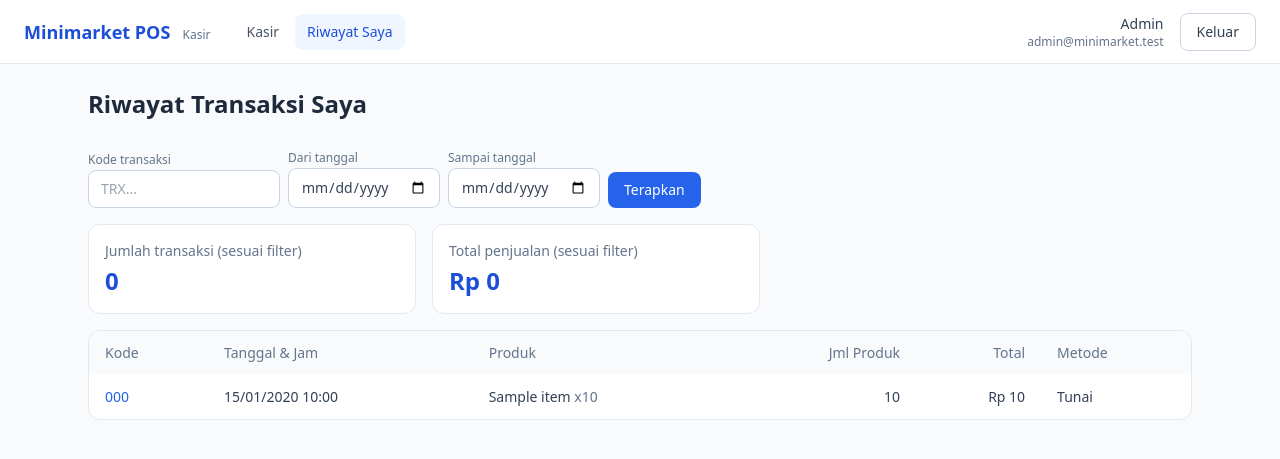
After one commit to arthuriovivi-cpu/pos-minimarket, a Laravel app: page /kasir/riwayat in a window 1280 px wide. The commit adds this page. Shown: the top 459 px of the page. Run offline with Laravel 12, Linux system fonts and the light colour scheme; a user stored in the database is signed in; data comes from the database, SQL or seed files in the repository; tables that the repository leaves empty hold one stand-in row (values such as "Sample post"); some libraries are stand-ins or nearby versions.

Commit message:
Tahap 5: riwayat transaksi admin dan kasir

```diff
--- /dev/null
+++ b/app/Http/Controllers/Kasir/HistoryController.php
@@ -0,0 +1,36 @@
+<?php
+
+namespace App\Http\Controllers\Kasir;
+
+use App\Http\Controllers\Controller;
+use App\Models\Transaction;
+use Illuminate\Http\Request;
+
+class HistoryController extends Controller
+{
+    public function index(Request $request)
+    {
+        $request->validate([
+            'date_from' => 'nullable|date',
+            'date_to' => 'nullable|date|after_or_equal:date_from',
+        ], [
+            'date_from.date' => 'Tanggal awal tidak valid.',
+            'date_to.date' => 'Tanggal akhir tidak valid.',
+            'date_to.after_or_equal' => 'Tanggal akhir tidak boleh sebelum tanggal awal.',
+        ]);
+
+        // Selalu dibatasi ke akun yang sedang login, tidak bisa diubah lewat URL
+        $query = Transaction::with('items')
+            ->where('user_id', $request->user()->id)
+            ->when($request->filled('code'), fn ($q) => $q->where('code', 'like', '%'.$request->code.'%'))
+            ->when($request->filled('date_from'), fn ($q) => $q->whereDate('created_at', '>=', $request->date_from))
+            ->when($request->filled('date_to'), fn ($q) => $q->whereDate('created_at', '<=', $request->date_to));
+
+        $summaryCount = (clone $query)->where('status', 'success')->count();
+        $summaryTotal = (clone $query)->where('status', 'success')->sum('total');
+
+        $transactions = $query->latest()->paginate(15)->withQueryString();
+
+        return view('kasir.history', compact('transactions', 'summaryCount', 'summaryTotal'));
+    }
+}
--- /dev/null
+++ b/resources/views/kasir/history.blade.php
@@ -0,0 +1,89 @@
+@extends('layouts.kasir')
+
+@section('title', 'Riwayat Saya')
+
+@section('content')
+<div class="max-w-6xl mx-auto p-6">
+    <h1 class="text-2xl font-semibold text-slate-800 mb-6">Riwayat Transaksi Saya</h1>
+
+    <form method="GET" action="{{ route('kasir.history') }}" class="flex flex-wrap items-end gap-2 mb-4">
+        <div>
+            <label class="text-xs text-slate-500">Kode transaksi</label>
+            <input type="text" name="code" value="{{ request('code') }}" placeholder="TRX..."
+                   class="block border border-slate-300 rounded-lg px-3 py-2 text-sm w-48 focus:outline-none focus:ring-2 focus:ring-blue-500">
+        </div>
+        <div>
+            <label class="text-xs text-slate-500">Dari tanggal</label>
+            <input type="date" name="date_from" value="{{ request('date_from') }}"
+                   class="block border border-slate-300 rounded-lg px-3 py-2 text-sm focus:outline-none focus:ring-2 focus:ring-blue-500">
+        </div>
+        <div>
+            <label class="text-xs text-slate-500">Sampai tanggal</label>
+            <input type="date" name="date_to" value="{{ request('date_to') }}"
+                   class="block border border-slate-300 rounded-lg px-3 py-2 text-sm focus:outline-none focus:ring-2 focus:ring-blue-500">
+        </div>
+        <button type="submit" class="bg-blue-600 hover:bg-blue-700 text-white px-4 py-2 rounded-lg text-sm font-medium">Terapkan</button>
+        @if (request()->hasAny(['code', 'date_from', 'date_to']))
+            <a href="{{ route('kasir.history') }}" class="px-4 py-2 border border-slate-300 rounded-lg text-sm hover:bg-slate-100">Reset</a>
+        @endif
+    </form>
+
+    @if ($errors->any())
+        <div class="mb-4 text-sm text-red-700 bg-red-50 border border-red-200 rounded-lg p-3">
+            @foreach ($errors->all() as $message)
+                <div>{{ $message }}</div>
+            @endforeach
+        </div>
+    @endif
+
+    <div class="grid grid-cols-1 md:grid-cols-2 gap-4 mb-4 max-w-2xl">
+        <div class="bg-white border border-slate-200 rounded-xl p-4">
+            <div class="text-sm text-slate-500">Jumlah transaksi (sesuai filter)</div>
+            <div class="text-2xl font-semibold text-blue-700 mt-1">{{ $summaryCount }}</div>
+        </div>
+        <div class="bg-white border border-slate-200 rounded-xl p-4">
+            <div class="text-sm text-slate-500">Total penjualan (sesuai filter)</div>
+            <div class="text-2xl font-semibold text-blue-700 mt-1">Rp {{ number_format($summaryTotal, 0, ',', '.') }}</div>
+        </div>
+    </div>
+
+    <div class="bg-white border border-slate-200 rounded-xl overflow-x-auto">
+        <table class="w-full text-sm">
+            <thead class="bg-slate-50 text-slate-500 text-left">
+                <tr>
+                    <th class="px-4 py-3 font-medium">Kode</th>
+                    <th class="px-4 py-3 font-medium">Tanggal & Jam</th>
+                    <th class="px-4 py-3 font-medium">Produk</th>
+                    <th class="px-4 py-3 font-medium text-right">Jml Produk</th>
+                    <th class="px-4 py-3 font-medium text-right">Total</th>
+                    <th class="px-4 py-3 font-medium">Metode</th>
+                </tr>
+            </thead>
+            <tbody class="divide-y divide-slate-100">
+                @forelse ($transactions as $trx)
+                    <tr class="align-top">
+                        <td class="px-4 py-3 whitespace-nowrap">
+                            <a href="{{ route('receipt.show', $trx) }}" class="text-blue-600 hover:underline">{{ $trx->code }}</a>
+                        </td>
+                        <td class="px-4 py-3 whitespace-nowrap">{{ $trx->created_at->format('d/m/Y H:i') }}</td>
+                        <td class="px-4 py-3">
+                            @foreach ($trx->items as $item)
+                                <div>{{ $item->product_name }} <span class="text-slate-500">x{{ $item->quantity }}</span></div>
+                            @endforeach
+                        </td>
+                        <td class="px-4 py-3 text-right">{{ $trx->items->sum('quantity') }}</td>
+                        <td class="px-4 py-3 text-right font-medium">Rp {{ number_format($trx->total, 0, ',', '.') }}</td>
+                        <td class="px-4 py-3">{{ $trx->payment_method === 'qris' ? 'QRIS' : 'Tunai' }}</td>
+                    </tr>
+                @empty
+                    <tr>
+                        <td colspan="6" class="px-4 py-8 text-center text-slate-500">Belum ada transaksi. Mulai dari halaman Kasir.</td>
+                    </tr>
+                @endforelse
+            </tbody>
+        </table>
+    </div>
+
+    <div class="mt-4">{{ $transactions->links() }}</div>
+</div>
+@endsection
--- a/resources/views/layouts/admin.blade.php
+++ b/resources/views/layouts/admin.blade.php
@@ -17,6 +17,8 @@
          'icon' => 'M20 7l-8-4-8 4m16 0l-8 4m8-4v10l-8 4m0-10L4 7m8 4v10M4 7v10l8 4'],
         ['route' => 'admin.inventory.index', 'match' => 'admin.inventory.*', 'label' => 'Inventaris',
          'icon' => 'M9 5H7a2 2 0 00-2 2v12a2 2 0 002 2h10a2 2 0 002-2V7a2 2 0 00-2-2h-2M9 5a2 2 0 002 2h2a2 2 0 002-2M9 5a2 2 0 012-2h2a2 2 0 012 2m-6 9l2 2 4-4'],
+        ['route' => 'admin.transactions.index', 'match' => 'admin.transactions.*', 'label' => 'Transaksi',
+         'icon' => 'M9 17v-2m3 2v-4m3 4v-6m2 10H7a2 2 0 01-2-2V5a2 2 0 012-2h5.586a1 1 0 01.707.293l5.414 5.414a1 1 0 01.293.707V19a2 2 0 01-2 2z'],
         ['route' => 'admin.workers.index', 'match' => 'admin.workers.*', 'label' => 'Pekerja',
          'icon' => 'M17 20h5v-2a4 4 0 00-3-3.87M9 20H4v-2a4 4 0 013-3.87m6-4.13a4 4 0 11-8 0 4 4 0 018 0zm6 0a3 3 0 11-6 0 3 3 0 016 0z'],
     ];
--- a/resources/views/layouts/kasir.blade.php
+++ b/resources/views/layouts/kasir.blade.php
@@ -11,9 +11,21 @@
 </head>
 <body class="bg-slate-50 text-slate-700">
     <header class="h-16 bg-white border-b border-slate-200 flex items-center justify-between px-6">
-        <div>
-            <span class="text-lg font-semibold text-blue-700">Minimarket POS</span>
-            <span class="text-xs text-slate-500 ml-2">Kasir</span>
+        <div class="flex items-center gap-6">
+            <div>
+                <span class="text-lg font-semibold text-blue-700">Minimarket POS</span>
+                <span class="text-xs text-slate-500 ml-2">Kasir</span>
+            </div>
+            <nav class="flex gap-1">
+                <a href="{{ route('kasir.index') }}"
+                   class="px-3 py-2 rounded-lg text-sm font-medium {{ request()->routeIs('kasir.index') ? 'bg-blue-50 text-blue-700' : 'text-slate-600 hover:bg-slate-100' }}">
+                    Kasir
+                </a>
+                <a href="{{ route('kasir.history') }}"
+                   class="px-3 py-2 rounded-lg text-sm font-medium {{ request()->routeIs('kasir.history') ? 'bg-blue-50 text-blue-700' : 'text-slate-600 hover:bg-slate-100' }}">
+                    Riwayat Saya
+                </a>
+            </nav>
         </div>
         <div class="flex items-center gap-4">
             <div class="text-sm text-right">
--- a/routes/web.php
+++ b/routes/web.php
@@ -3,8 +3,10 @@
 use App\Http\Controllers\Admin\CategoryController;
 use App\Http\Controllers\Admin\InventoryController;
 use App\Http\Controllers\Admin\ProductController;
+use App\Http\Controllers\Admin\TransactionController;
 use App\Http\Controllers\Admin\WorkerController;
 use App\Http\Controllers\AuthController;
+use App\Http\Controllers\Kasir\HistoryController;
 use App\Http\Controllers\Kasir\PosController;
 use App\Http\Controllers\ReceiptController;
 use App\Models\Category;
@@ -45,9 +47,13 @@ Route::middleware(['auth', 'role:admin'])->prefix('admin')->name('admin.')->grou
     Route::get('/inventory/{product}/stock', [InventoryController::class, 'stockForm'])->name('inventory.stock');
     Route::post('/inventory/{product}/stock', [InventoryController::class, 'addStock'])->name('inventory.add');
     Route::put('/inventory/{product}/min-stock', [InventoryController::class, 'updateMinStock'])->name('inventory.min');
+
+    // Riwayat transaksi
+    Route::get('/transactions', [TransactionController::class, 'index'])->name('transactions.index');
 });
 
 Route::middleware(['auth', 'role:kasir'])->prefix('kasir')->name('kasir.')->group(function () {
     Route::get('/', [PosController::class, 'index'])->name('index');
     Route::post('/checkout', [PosController::class, 'checkout'])->name('checkout');
+    Route::get('/riwayat', [HistoryController::class, 'index'])->name('history');
 });
```
Also changed, not shown: app/Http/Controllers/Admin/TransactionController.php (added, +35 -0 lines), resources/views/admin/transactions/index.blade.php (added, +93 -0 lines).
